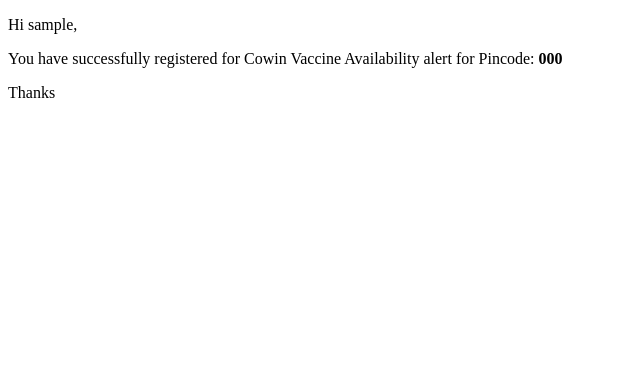
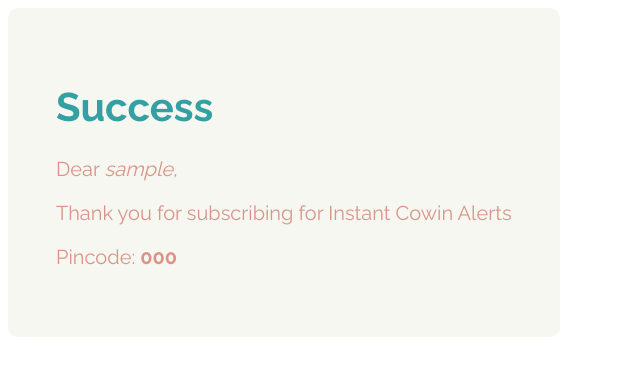
Before and after one commit to gopishmundada/cowin_alerts, a Flask app: template cowin_alerts/templates/subscribe-success-mail.html in a window 1280 px wide. Shown: the top 376 px of the page, without its empty margins (0-640 px from the left). Run offline with Flask 2, Linux system fonts and the light colour scheme; the template is opened without the code that fills it: most values are stand-ins (such as "Sample title", 1, 10 or a date in 2020); parts of the project's set-up code (start-up, migrations or seed data) failed here and were passed over.

Commit message:
style: update subscribe successful mail message

```diff
--- a/cowin_alerts/templates/subscribe-success-mail.html
+++ b/cowin_alerts/templates/subscribe-success-mail.html
@@ -1,20 +1,43 @@
-<!DOCTYPE html>
-<html lang="en">
+<!DOCTYPE html PUBLIC "-//W3C//DTD XHTML 1.0 Transitional //EN" "http://www.w3.org/TR/xhtml1/DTD/xhtml1-transitional.dtd">
+<html
+  xmlns="http://www.w3.org/1999/xhtml"
+  xmlns:v="urn:schemas-microsoft-com:vml"
+  xmlns:o="urn:schemas-microsoft-com:office:office"
+>
+  <meta http-equiv="Content-Type" content="text/html; charset=UTF-8" />
   <head>
-    <meta charset="UTF-8" />
+    <meta name="viewport" content="width=device-width, initial-scale=1.0" />
+    <meta name="x-apple-disable-message-reformatting" />
     <meta http-equiv="X-UA-Compatible" content="IE=edge" />
-    <meta name="viewport" content="width=device-width, initial-scale=1.0" />
     <title></title>
+    <style type="text/css">
+      .content-area {
+        background-color: #f6f7f1;
+        padding: 3rem;
+        width: 100%;
+        border-radius: 10px;
+        width: fit-content;
+        height: fit-content;
+        color: #db9487;
+        font-family: Raleway, sans-serif;
+        font-size: 20px;
+      }
+      h1 {
+        color: #34a0a4;
+      }
+    </style>
+    <link
+      href="https://fonts.googleapis.com/css?family=Raleway:400,700&display=swap"
+      rel="stylesheet"
+      type="text/css"
+    />
   </head>
-
   <body>
-    <p>Hi {{user_name}},</p>
-
-    <p>
-      You have successfully registered for Cowin Vaccine Availability alert for Pincode:
-      <b>{{pincode}}</b>
-    </p>
-
-    <p>Thanks</p>
+    <div class="content-area">
+      <h1>Success</h1>
+      <p>Dear <i>{{user_name}},</i></p>
+      <p>Thank you for subscribing for Instant Cowin Alerts</p>
+      <p>Pincode: <strong>{{pincode}}</strong></p>
+    </div>
   </body>
 </html>
```
